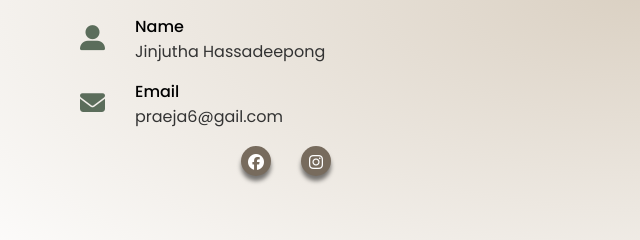
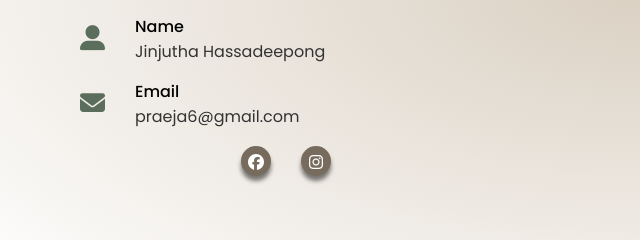
Before and after one commit to praejinjutha/praejinjutha.github.io, a plain HTML site: page index.html in a window 1280 px wide. Shown: the part 4013-4253 px from the top of the page, 0-640 px from the left. Drawn offline with nearby package versions, Linux system fonts and the light colour scheme.

Commit message:
index.html

```diff
--- a/index.html
+++ b/index.html
@@ -237,7 +237,7 @@
             <i class="fa-solid fa-envelope"></i>
             <div class="info">
               <div class="head">Email</div>
-              <div class="sub-title"><a href="mailto:#" style="text-decoration: none; color: #333;"> praeja6@gail.com</a></div>
+              <div class="sub-title"><a href="mailto:#" style="text-decoration: none; color: #333;"> praeja6@gmail.com</a></div>
             </div>
           </div>
 
```
